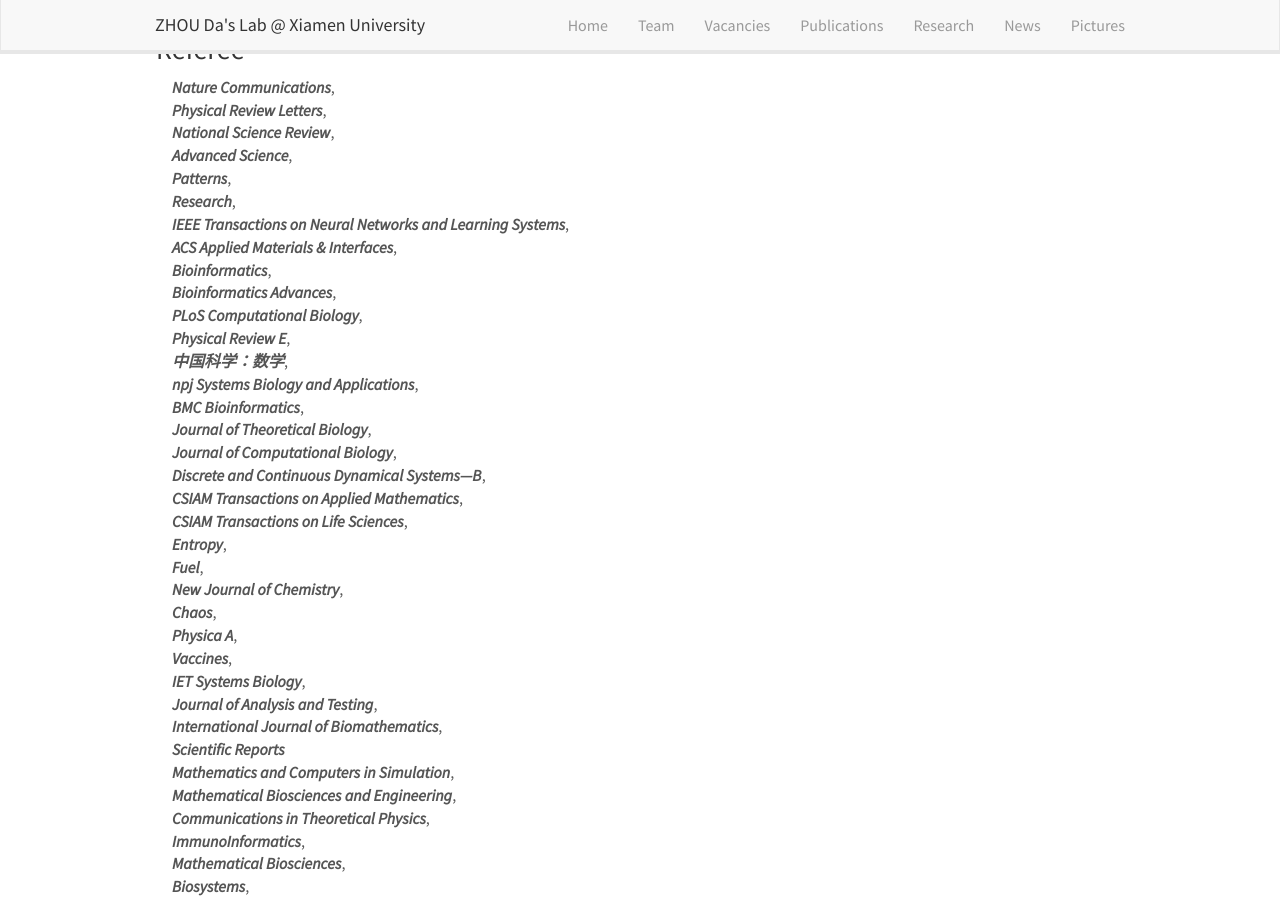
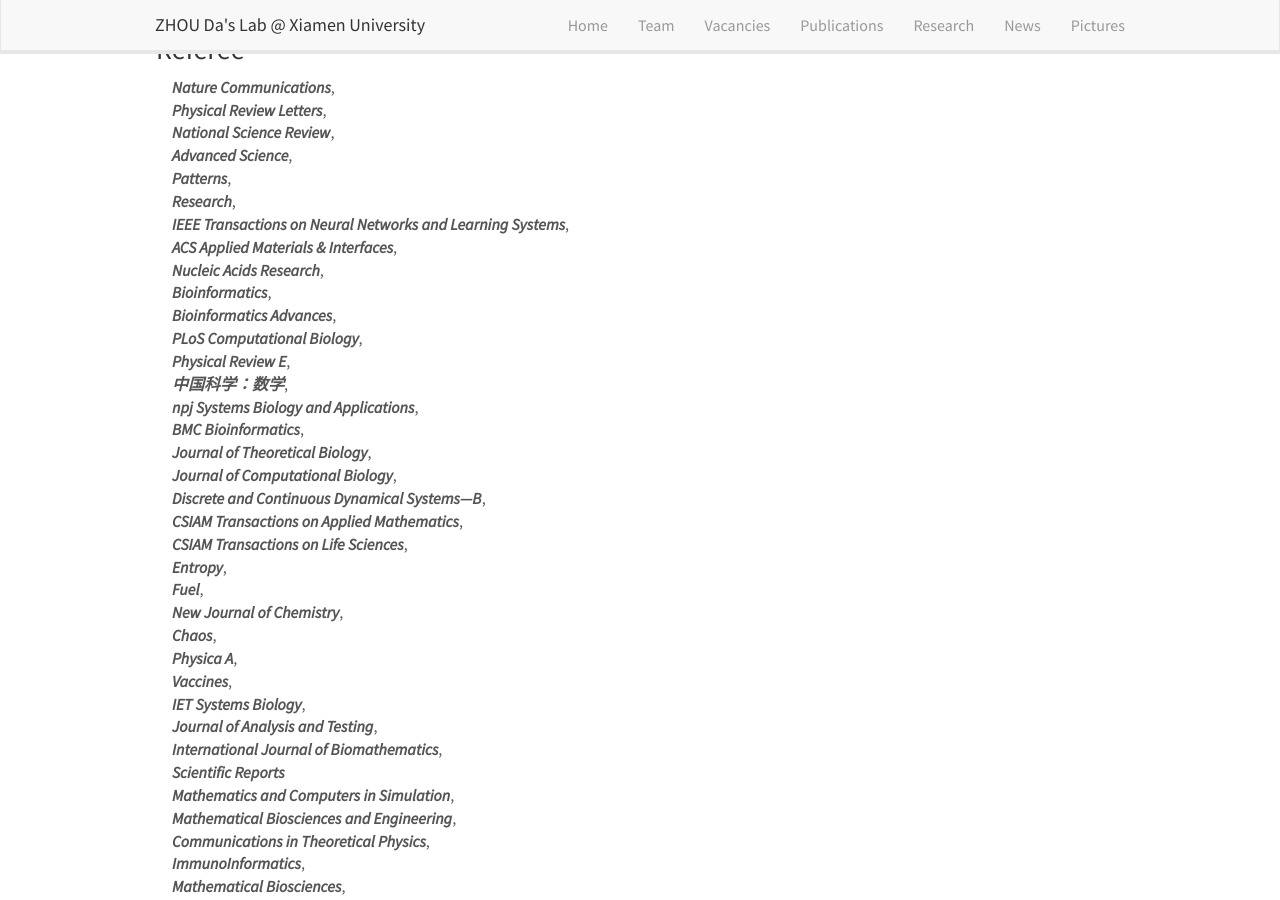
Before and after one commit to ZhouDaLab/zhoudalab.github.io, a Jekyll site: the page built from _pages/home.md, in a window 1280 px wide and 900 px high, scrolled down 2221 px. Built offline with Jekyll 4.4.1, drawn with Linux system fonts in a browser that asks for light colours; nearby versions of some CDN libraries.

Commit message:
Update home.md

```diff
--- a/_pages/home.md
+++ b/_pages/home.md
@@ -88,6 +88,7 @@ Email：zhouda@xmu.edu.cn
 &emsp;***Research***,
 &emsp;***IEEE Transactions on Neural Networks and Learning Systems***,
 &emsp;***ACS Applied Materials & Interfaces***,
+&emsp;***Nucleic Acids Research***,
 &emsp;***Bioinformatics***,
 &emsp;***Bioinformatics Advances***,
 &emsp;***PLoS Computational Biology***,
```
